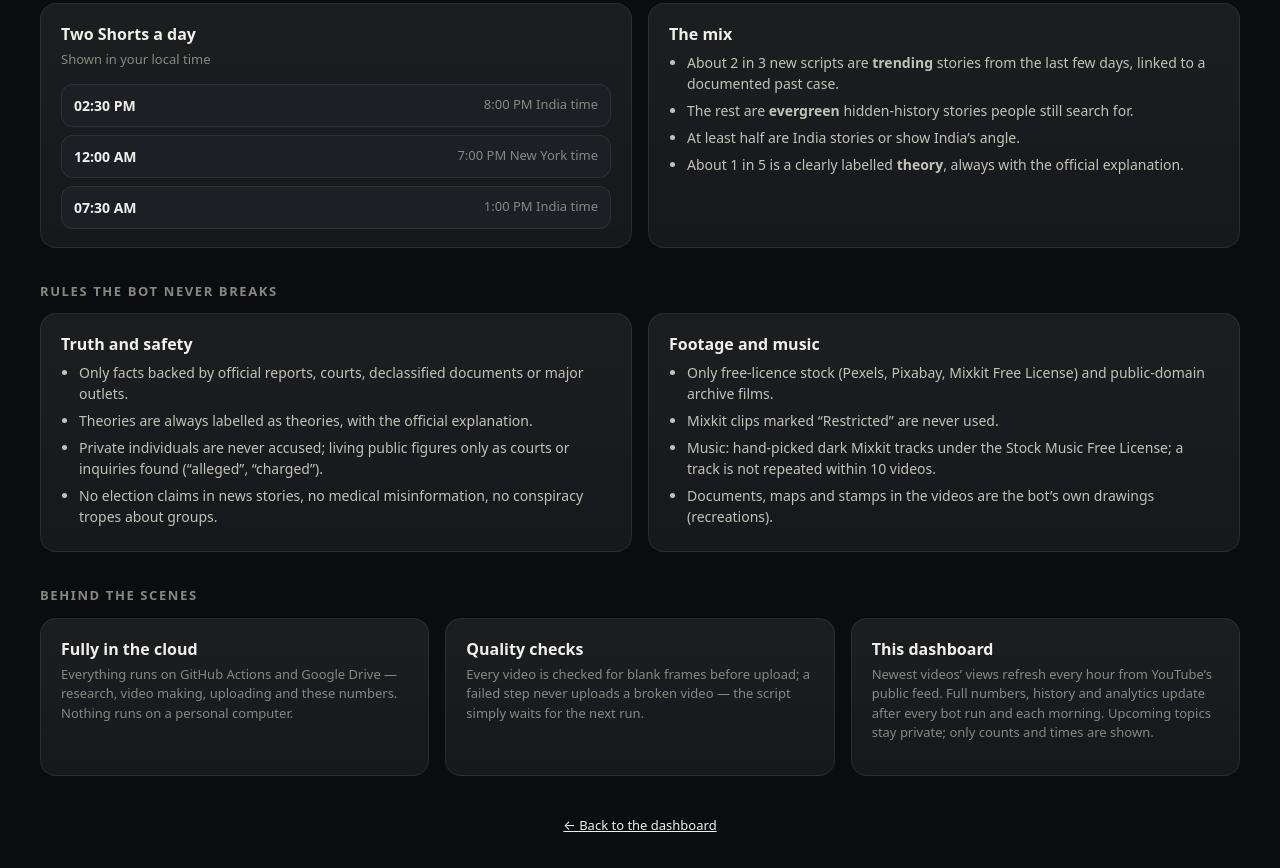
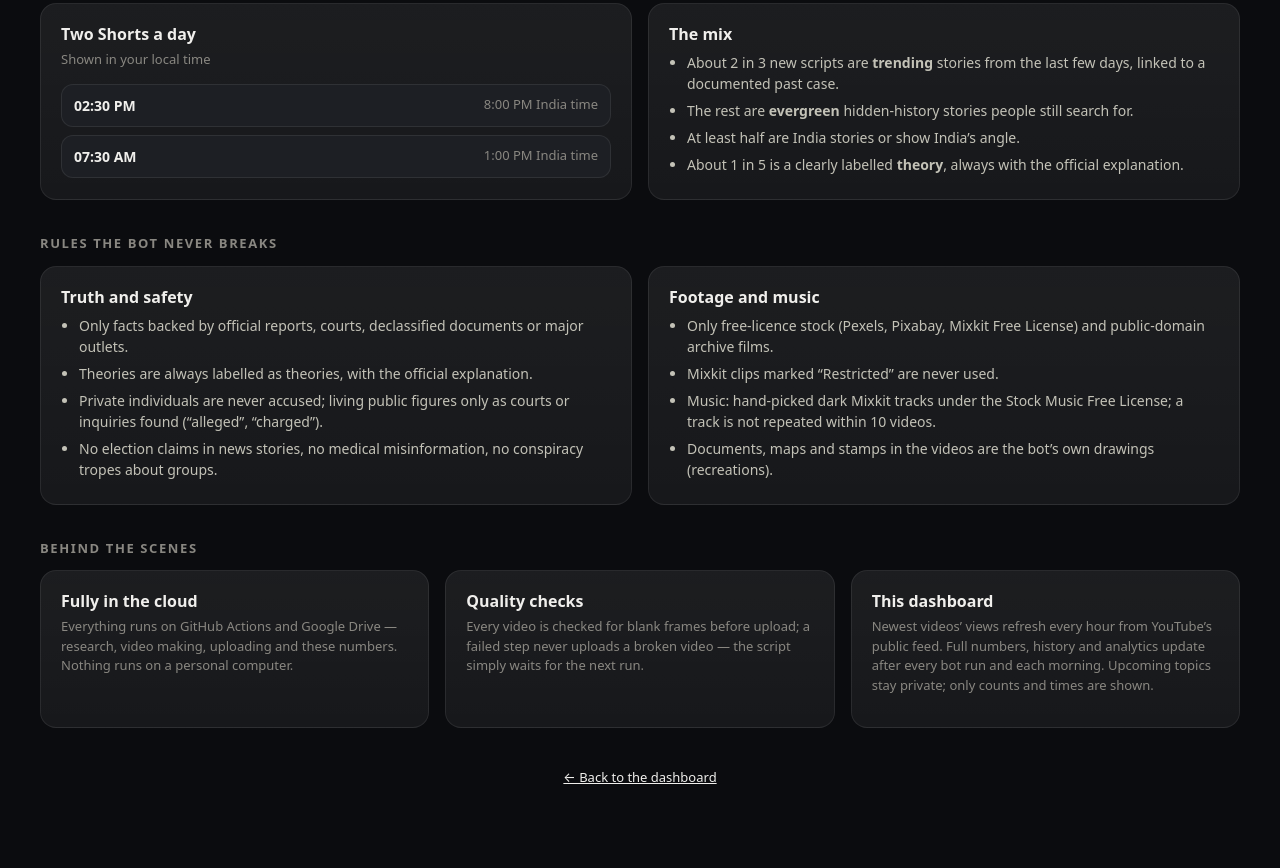
Before and after one commit to KapilFukte/curiosity-byte-dashboard, a plain HTML site: page info.html in a window 1280 px wide. Shown: the part 1559-2427 px from the top of the page. Drawn offline with Linux system fonts and the light colour scheme.

Commit message:
Publishing schedule: the two India slots only

```diff
--- a/info.html
+++ b/info.html
@@ -106,8 +106,7 @@
     // Publish slots (bot/schedule.py): 1:00 PM and 8:00 PM in India, 7:00 PM in New York
     // (New York changes with daylight saving, so every slot is converted from its own zone).
     (function () {
-      const slots = [["1:00 PM India time", "Asia/Kolkata", 13, 0], ["8:00 PM India time", "Asia/Kolkata", 20, 0],
-                     ["7:00 PM New York time", "America/New_York", 19, 0]];
+      const slots = [["1:00 PM India time", "Asia/Kolkata", 13, 0], ["8:00 PM India time", "Asia/Kolkata", 20, 0]];
       // The UTC moment when it is h:m on the given calendar day in time zone tz.
       function zoned(y, mo, d, h, m, tz) {
         let t = Date.UTC(y, mo, d, h, m);
```
